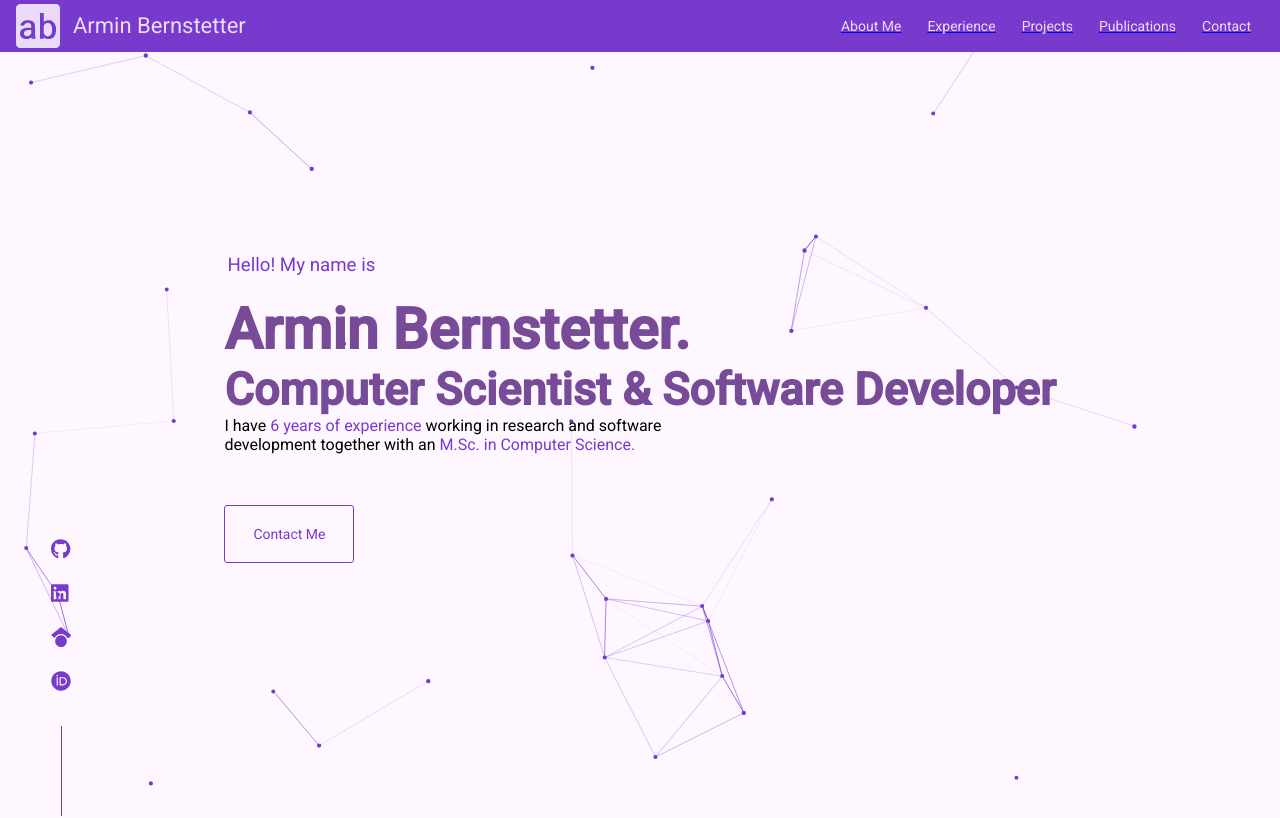
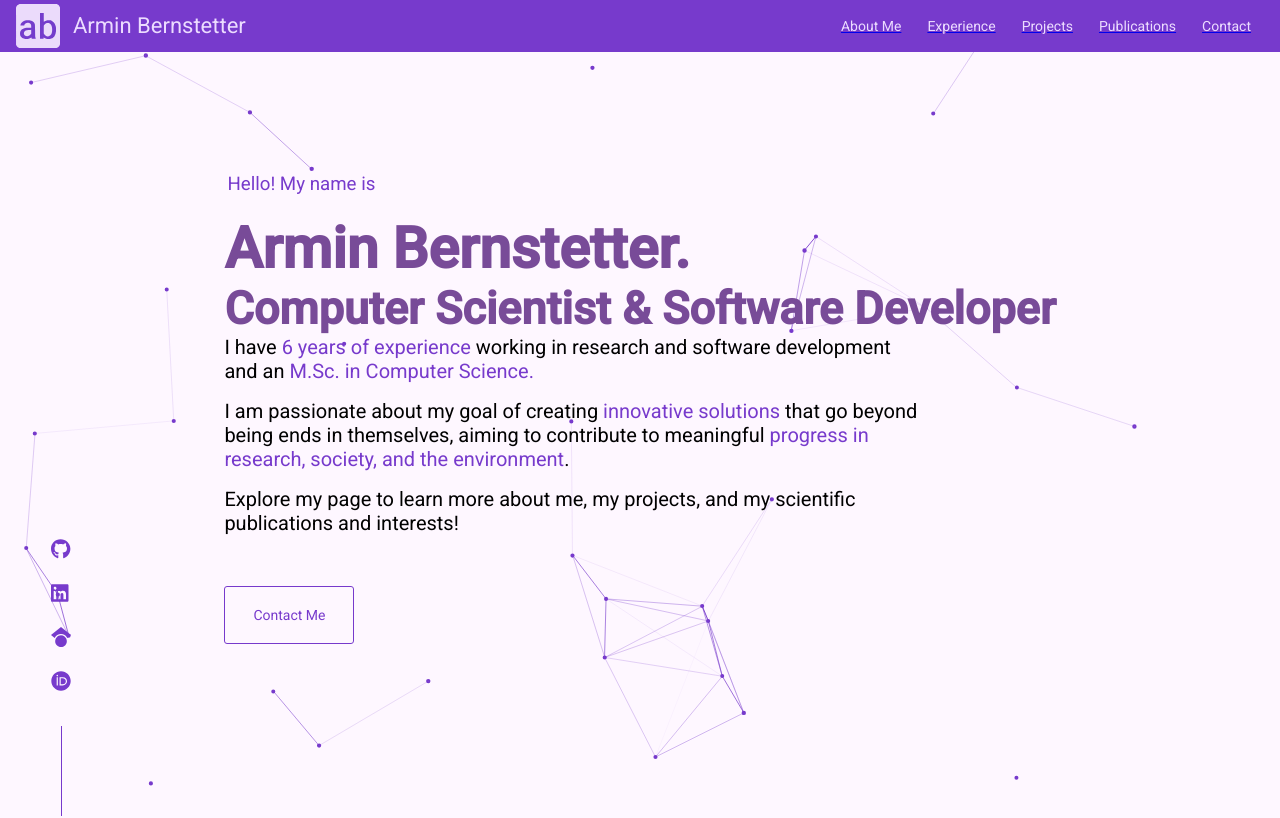
Before and after one commit to arbertrary/personal-angular-page, an Angular app: page / in a window 1280 px wide. Shown: the top 818 px of the page. Built offline with nearby package versions, Linux system fonts and the light colour scheme.

Commit message:
Update banner

```diff
--- a/src/app/home/banner/banner.component.html
+++ b/src/app/home/banner/banner.component.html
@@ -14,9 +14,16 @@
                         <span class="highlight-text">
                             6 years of experience
                         </span>
-                        working in research and software development together with an
+                        working in research and software development and an
                         <span class="highlight-text">M.Sc. in Computer Science.</span>
                     </p>
+                    <!-- <p>I am passionate about building innovative solutions that are not just as ends in themselves but to drive even small progress in research, society, and environment.</p> -->
+                    <p>I am passionate about my goal of creating <span class="highlight-text">innovative
+                            solutions</span> that go beyond being ends in
+                        themselves, aiming to contribute to meaningful <span class="highlight-text">progress in
+                            research, society, and the environment</span>.</p>
+                    <p>Explore my page to learn more about me, my projects, and my scientific publications and
+                        interests!</p>
                 </div>
             </div>
             <div class="div-btn-banner">
--- a/src/app/home/banner/banner.component.scss
+++ b/src/app/home/banner/banner.component.scss
@@ -44,7 +44,9 @@
             }
 
             p {
-                max-width: 500px;
+                font-size: 1.25rem;
+                max-width: 700px;
+                margin-bottom: 1rem;
                 // color: var(--mat-sys-on-surface);
             }
 
```
